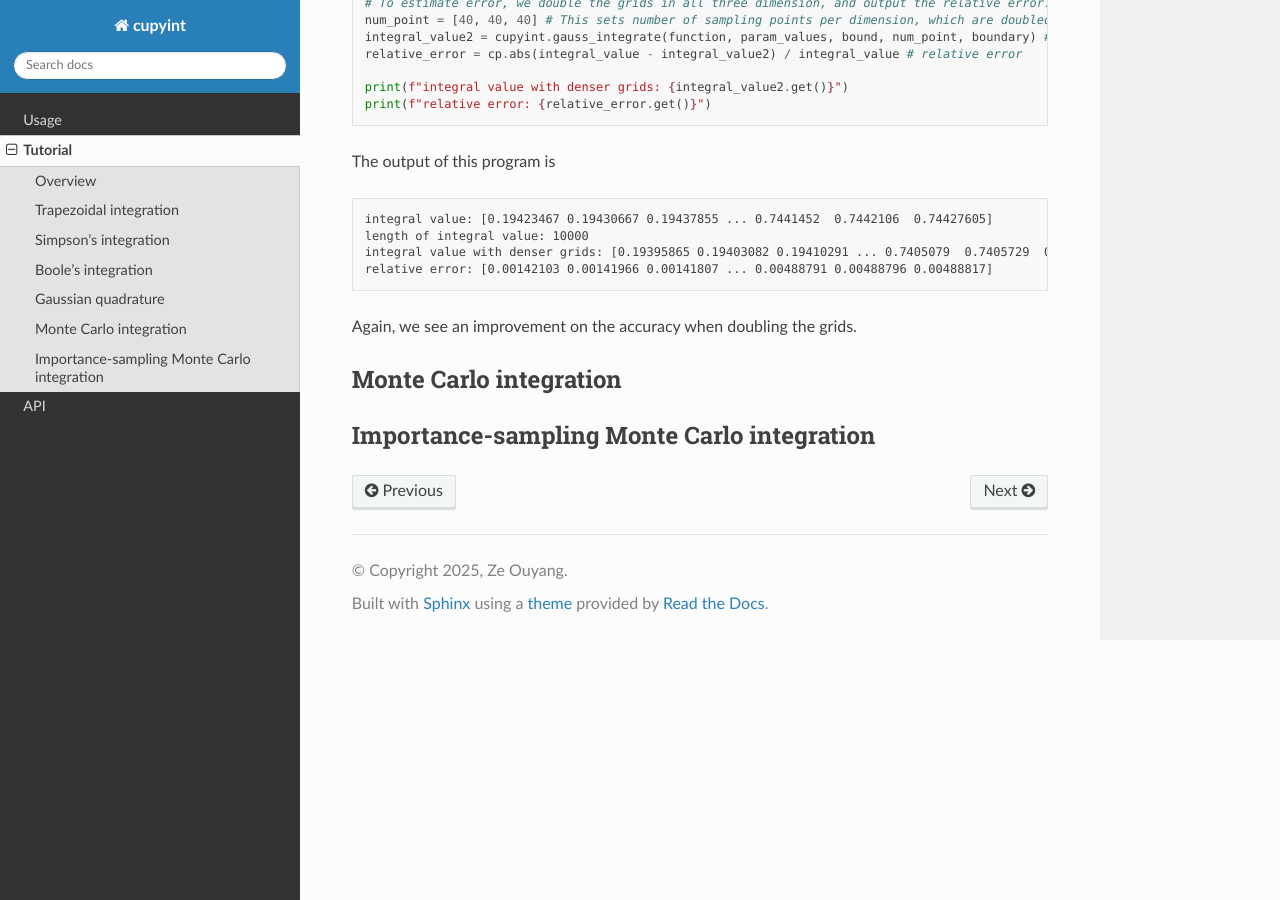
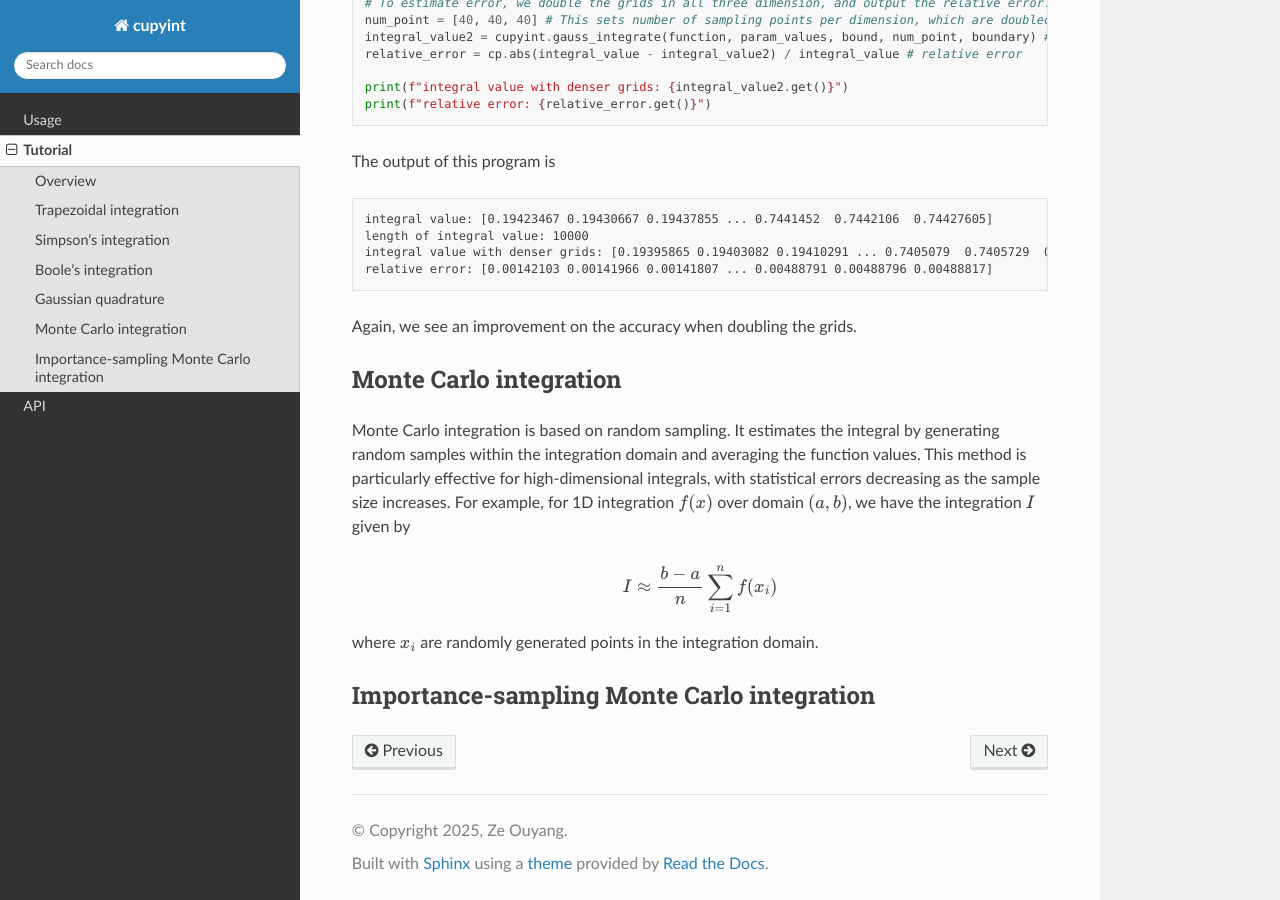
Before and after one commit to ze-ouyang/cupyint_doc, a Sphinx documentation site: the page built from docs/source/tutorial.rst, in a window 1280 px wide and 900 px high, scrolled down 9442 px. Built offline with Sphinx 7.4.7 and the Read the Docs theme 3.1.0, drawn with Linux system fonts in a browser that asks for light colours.

Commit message:
Update tutorial.rst

```diff
--- a/docs/source/tutorial.rst
+++ b/docs/source/tutorial.rst
@@ -353,7 +353,7 @@
 
   \int_{-1}^1 f(x) \mathrm d x \approx \sum_{i=1}^n w_i f(x_i)
 
-where :math:`x_i` are the nodes, or roots of the :math:`n` th degree Legendre polynomial :math:`P_n(x)`, :math:`w_i` are the weights associated with each node, :math:`n` is the number of nodes, also known as the order of quadrature. Both :math:`x_i` and :math:`w_i` are precomputed values, we suggest the users ask `DeepSeek <https://www.deepseek.com/>`_ for details. As for the general integral :math:`(a,b)` , we have the transformation that
+where :math:`x_i` are the nodes, or roots of the :math:`n` th degree Legendre polynomial :math:`P_n(x)`, :math:`w_i` are the weights associated with each node, :math:`n` is the number of nodes, also known as the order of quadrature. Both :math:`x_i` and :math:`w_i` are precomputed values, we suggest the users ask `DeepSeek <https://www.deepseek.com/>`_ for details. As for the general integral :math:`(a,b)`, we have the transformation that
 
 .. math::
 
@@ -456,6 +456,14 @@
 Monte Carlo integration
 --------
 
+Monte Carlo integration is based on random sampling. It estimates the integral by generating random samples within the integration domain and averaging the function values. This method is particularly effective for high-dimensional integrals, with statistical errors decreasing as the sample size increases. For example, for 1D integration :math:`f(x)` over domain :math:`(a,b)`, we have the integration :math:`I` given by
+
+.. math::
+
+  I \approx \frac{b-a}{n}\sum_{i=1}^n f(x_i)
+
+where :math:`x_i` are randomly generated points in the integration domain.
+
 
 Importance-sampling Monte Carlo integration
 --------
```
